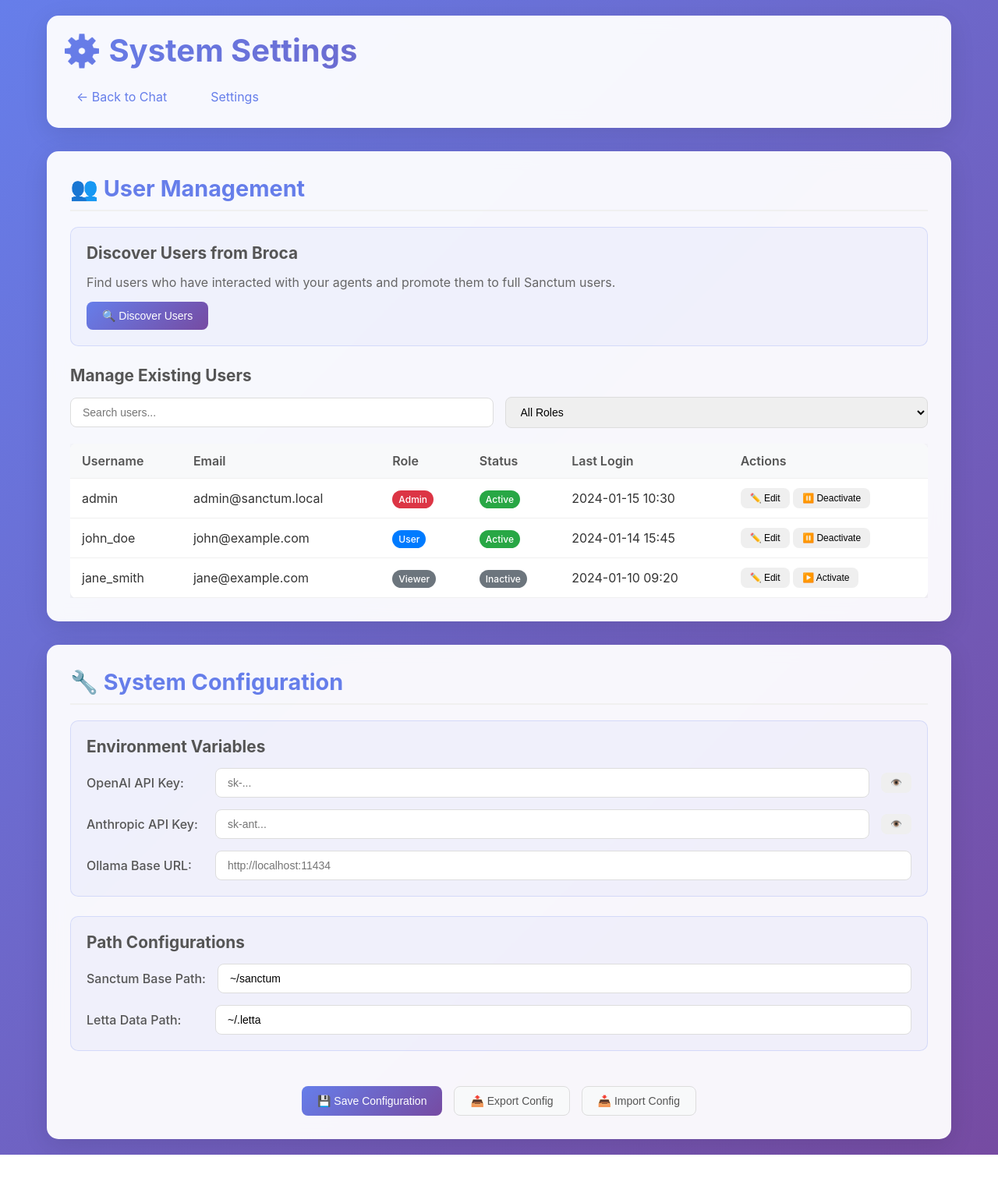
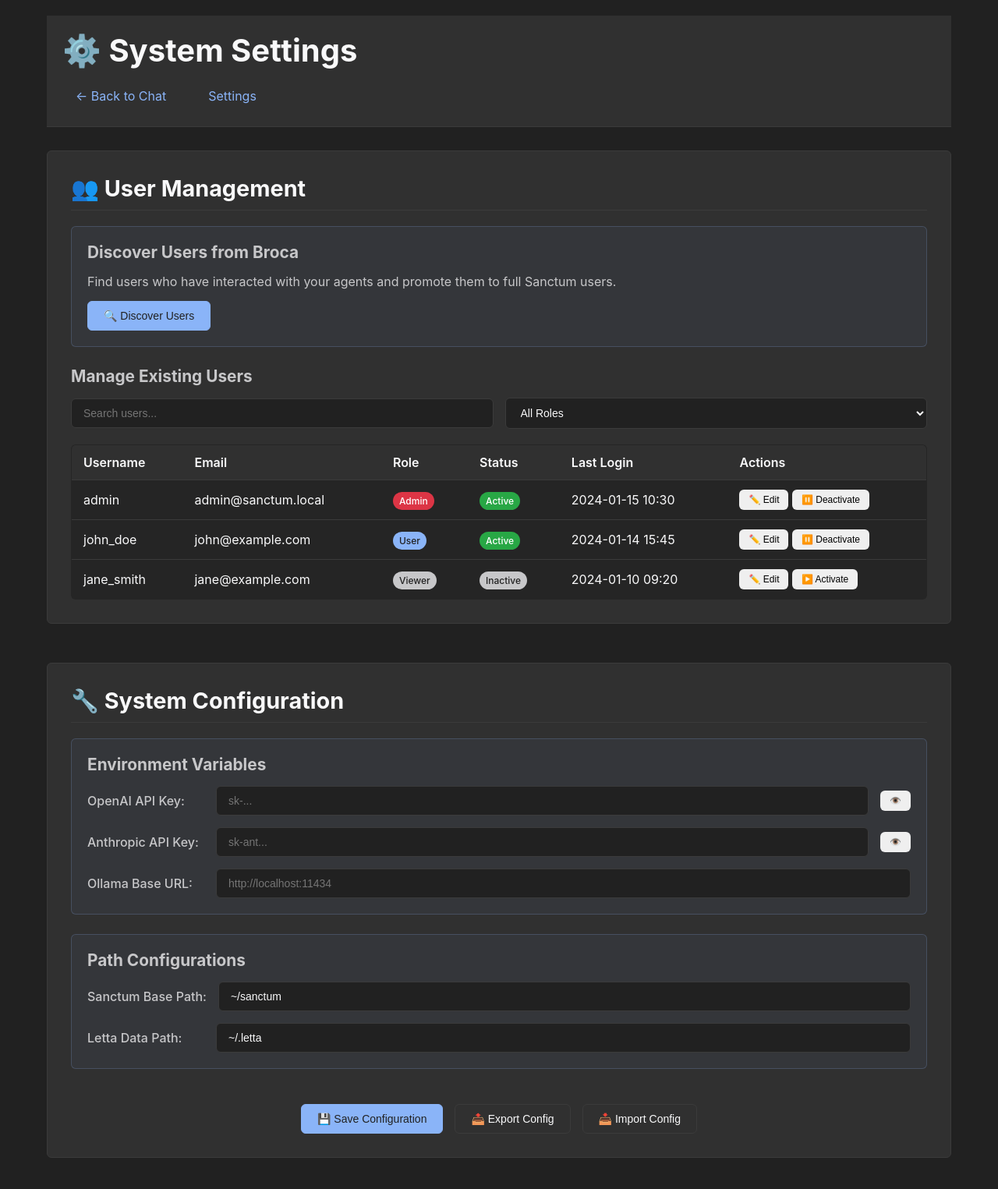
Before and after one commit to sanctumos/installer, a Flask app: page /system-settings in a window 1280 px wide. Shown: the whole page at 78% size. Before the commit the page ends 1481 px from the top, so only its background shows below. Run offline with Flask 3, Linux system fonts and the light colour scheme.

Commit message:
Refactor response handling in chat function and update UI styles for consistency
- Modified the chat function to return a simplified response message.
- Updated JavaScript to prepare for future tool opening functionality.
- Enhanced CSS with new variables for improved theming and consistency across components, including adjustments to colors, borders, and hover effects.
- Changed button elements in the settings template to links for better navigation.

```diff
--- a/control/app.py
+++ b/control/app.py
@@ -38,9 +38,9 @@
         return jsonify({'error': 'Message is required'}), 400
 
     # TODO: Integrate with actual Sanctum backend
-    # For now, return a mock response
+    # For now, return a simple response
     response = {
-        'message': f"I received your message: \"{message}\". This is a mockup - in the real interface, I'd process your request and respond accordingly.",
+        'message': f"I received your message: \"{message}\". Processing...",
         'timestamp': datetime.now().isoformat(),
         'agent': 'athena'
     }
--- a/control/static/settings.js
+++ b/control/static/settings.js
@@ -140,7 +140,8 @@
                 const toolTitle = card.querySelector('.tool-title').textContent;
                 console.log(`Opening ${toolTitle}...`);
                 // In a real app, this would navigate to the tool's interface
-                alert(`Opening ${toolTitle}... (This is a mockup)`);
+                // TODO: Implement tool opening functionality
+        console.log(`Opening ${toolTitle}...`);
             });
         }
     });
--- a/control/static/system_settings.css
+++ b/control/static/system_settings.css
@@ -1,4 +1,16 @@
 /* System Settings Styles */
+:root {
+  --bg-page: #212121;
+  --bg-surface: #303030;
+  --fg: #f9f9fa;
+  --fg-dim: #c7c7c9;
+  --bubble-user: #3a3a3a;
+  --bubble-assistant: #252525;
+  --bubble-tool: #1f1f1f;
+  --border-subtle: #3b3b3b;
+  --ring: #8ab4f8;
+}
+
 * {
     margin: 0;
     padding: 0;
@@ -6,10 +18,10 @@
 }
 
 body {
-    font-family: -apple-system, BlinkMacSystemFont, 'Segoe UI', Roboto, sans-serif;
-    background: linear-gradient(135deg, #667eea 0%, #764ba2 100%);
+    font-family: "Inter", system-ui, -apple-system, "Segoe UI", Roboto, Helvetica, Arial, sans-serif;
+    background: var(--bg-page);
     min-height: 100vh;
-    color: #333;
+    color: var(--fg);
 }
 
 .container {
@@ -20,21 +32,16 @@
 
 /* Header */
 header {
-    background: rgba(255, 255, 255, 0.95);
-    backdrop-filter: blur(10px);
-    border-radius: 15px;
+    background: var(--bg-surface);
+    border-bottom: 1px solid var(--border-subtle);
     padding: 20px;
     margin-bottom: 30px;
-    box-shadow: 0 8px 32px rgba(0, 0, 0, 0.1);
 }
 
 header h1 {
     font-size: 2.5rem;
     margin-bottom: 15px;
-    background: linear-gradient(135deg, #667eea, #764ba2);
-    -webkit-background-clip: text;
-    -webkit-text-fill-color: transparent;
-    background-clip: text;
+    color: var(--fg);
 }
 
 nav {
@@ -44,16 +51,16 @@
 
 .nav-link {
     text-decoration: none;
-    color: #667eea;
+    color: var(--ring);
     padding: 8px 16px;
-    border-radius: 8px;
+    border-radius: 6px;
     transition: all 0.3s ease;
-    border: 2px solid transparent;
+    border: 1px solid transparent;
 }
 
 .nav-link:hover {
-    background: rgba(102, 126, 234, 0.1);
-    border-color: #667eea;
+    background: rgba(138, 180, 248, 0.1);
+    border-color: var(--ring);
 }
 
 /* Main Content */
@@ -63,25 +70,25 @@
 }
 
 section {
-    background: rgba(255, 255, 255, 0.95);
-    backdrop-filter: blur(10px);
-    border-radius: 15px;
+    background: var(--bg-surface);
+    border: 1px solid var(--border-subtle);
+    border-radius: 6px;
     padding: 30px;
-    box-shadow: 0 8px 32px rgba(0, 0, 0, 0.1);
+    margin-bottom: 20px;
 }
 
 section h2 {
     font-size: 1.8rem;
     margin-bottom: 20px;
-    color: #667eea;
-    border-bottom: 2px solid #f0f0f0;
+    color: var(--fg);
+    border-bottom: 1px solid var(--border-subtle);
     padding-bottom: 10px;
 }
 
 section h3 {
     font-size: 1.3rem;
     margin-bottom: 15px;
-    color: #555;
+    color: var(--fg-dim);
 }
 
 .section-content {
@@ -91,15 +98,15 @@
 
 /* User Management */
 .user-discovery {
-    background: rgba(102, 126, 234, 0.05);
+    background: rgba(138, 180, 248, 0.05);
     padding: 20px;
-    border-radius: 10px;
-    border: 1px solid rgba(102, 126, 234, 0.2);
+    border-radius: 6px;
+    border: 1px solid rgba(138, 180, 248, 0.2);
 }
 
 .user-discovery p {
     margin-bottom: 15px;
-    color: #666;
+    color: var(--fg-dim);
 }
 
 .user-list {
@@ -135,10 +143,12 @@
 
 .search-input, .filter-select {
     padding: 10px 15px;
-    border: 1px solid #ddd;
-    border-radius: 8px;
+    border: 1px solid var(--border-subtle);
+    border-radius: 6px;
     font-size: 14px;
     flex: 1;
+    background: var(--bg-page);
+    color: var(--fg);
 }
 
 .user-table {
@@ -148,34 +158,34 @@
 table {
     width: 100%;
     border-collapse: collapse;
-    background: white;
-    border-radius: 8px;
+    background: var(--bubble-assistant);
+    border-radius: 6px;
     overflow: hidden;
-    box-shadow: 0 2px 10px rgba(0, 0, 0, 0.1);
+    border: 1px solid var(--border-subtle);
 }
 
 th, td {
     padding: 12px 15px;
     text-align: left;
-    border-bottom: 1px solid #f0f0f0;
+    border-bottom: 1px solid var(--border-subtle);
 }
 
 th {
-    background: #f8f9fa;
+    background: var(--bg-surface);
     font-weight: 600;
-    color: #555;
+    color: var(--fg);
 }
 
 tr:hover {
-    background: rgba(102, 126, 234, 0.05);
+    background: rgba(138, 180, 248, 0.05);
 }
 
 /* System Configuration */
 .config-category {
-    background: rgba(102, 126, 234, 0.05);
+    background: rgba(138, 180, 248, 0.05);
     padding: 20px;
-    border-radius: 10px;
-    border: 1px solid rgba(102, 126, 234, 0.2);
+    border-radius: 6px;
+    border: 1px solid rgba(138, 180, 248, 0.2);
 }
 
 .env-vars, .path-configs {
@@ -192,15 +202,17 @@
 .env-var label, .path-config label {
     min-width: 150px;
     font-weight: 500;
-    color: #555;
+    color: var(--fg-dim);
 }
 
 .config-input {
     flex: 1;
     padding: 10px 15px;
-    border: 1px solid #ddd;
-    border-radius: 8px;
+    border: 1px solid var(--border-subtle);
+    border-radius: 6px;
     font-size: 14px;
+    background: var(--bg-page);
+    color: var(--fg);
 }
 
 .config-actions {
@@ -214,7 +226,7 @@
 .btn {
     padding: 10px 20px;
     border: none;
-    border-radius: 8px;
+    border-radius: 6px;
     font-size: 14px;
     font-weight: 500;
     cursor: pointer;
@@ -226,24 +238,26 @@
 }
 
 .btn-primary {
-    background: linear-gradient(135deg, #667eea, #764ba2);
-    color: white;
+    background: var(--ring);
+    color: var(--bg-page);
+    border: 1px solid var(--ring);
 }
 
 .btn-primary:hover {
-    transform: translateY(-2px);
-    box-shadow: 0 4px 15px rgba(102, 126, 234, 0.4);
+    background: #9bbdf9;
+    border-color: #9bbdf9;
+    transform: translateY(-1px);
 }
 
 .btn-secondary {
-    background: #f8f9fa;
-    color: #555;
-    border: 1px solid #ddd;
+    background: var(--bg-surface);
+    color: var(--fg);
+    border: 1px solid var(--border-subtle);
 }
 
 .btn-secondary:hover {
-    background: #e9ecef;
-    border-color: #adb5bd;
+    background: var(--bubble-user);
+    border-color: var(--ring);
 }
 
 .btn-small {
@@ -329,13 +346,13 @@
 }
 
 .role-user {
-    background: #007bff;
-    color: white;
+    background: var(--ring);
+    color: var(--bg-page);
 }
 
 .role-viewer {
-    background: #6c757d;
-    color: white;
+    background: var(--fg-dim);
+    color: var(--bg-page);
 }
 
 .status-active {
@@ -344,8 +361,8 @@
 }
 
 .status-inactive {
-    background: #6c757d;
-    color: white;
+    background: var(--fg-dim);
+    color: var(--bg-page);
 }
 
 /* Responsive */
--- a/control/templates/settings.html
+++ b/control/templates/settings.html
@@ -97,12 +97,13 @@
                                 <h3 class="tool-title">System Settings</h3>
                                 <p class="tool-description">Base ports, paths, environment variables</p>
                                 <div class="tool-actions">
-                                    <button class="btn btn-primary btn-sm">Open</button>
+                                    <a href="/system-settings" class="btn btn-primary btn-sm">Open</a>
                                     <div class="dropdown d-inline-block">
                                         <button class="btn btn-outline-secondary btn-sm dropdown-toggle" type="button" data-bs-toggle="dropdown">
                                             ⋯
                                         </button>
                                         <ul class="dropdown-menu">
+                                            <li><a class="dropdown-item" href="/system-settings">Open System Settings</a></li>
                                             <li><a class="dropdown-item" href="#">Export config</a></li>
                                             <li><a class="dropdown-item" href="#">Import config</a></li>
                                             <li><a class="dropdown-item" href="#">Reset defaults</a></li>
@@ -881,6 +882,6 @@
     </main>
 
     <script src="https://cdn.jsdelivr.net/npm/bootstrap@5.3.2/dist/js/bootstrap.bundle.min.js"></script>
-    <script src="settings.js"></script>
+    <script src="{{ url_for('static', filename='settings.js') }}"></script>
 </body>
 </html>
```
Also changed, not shown: other parts of control/static/system_settings.css (+16 -12 lines).
